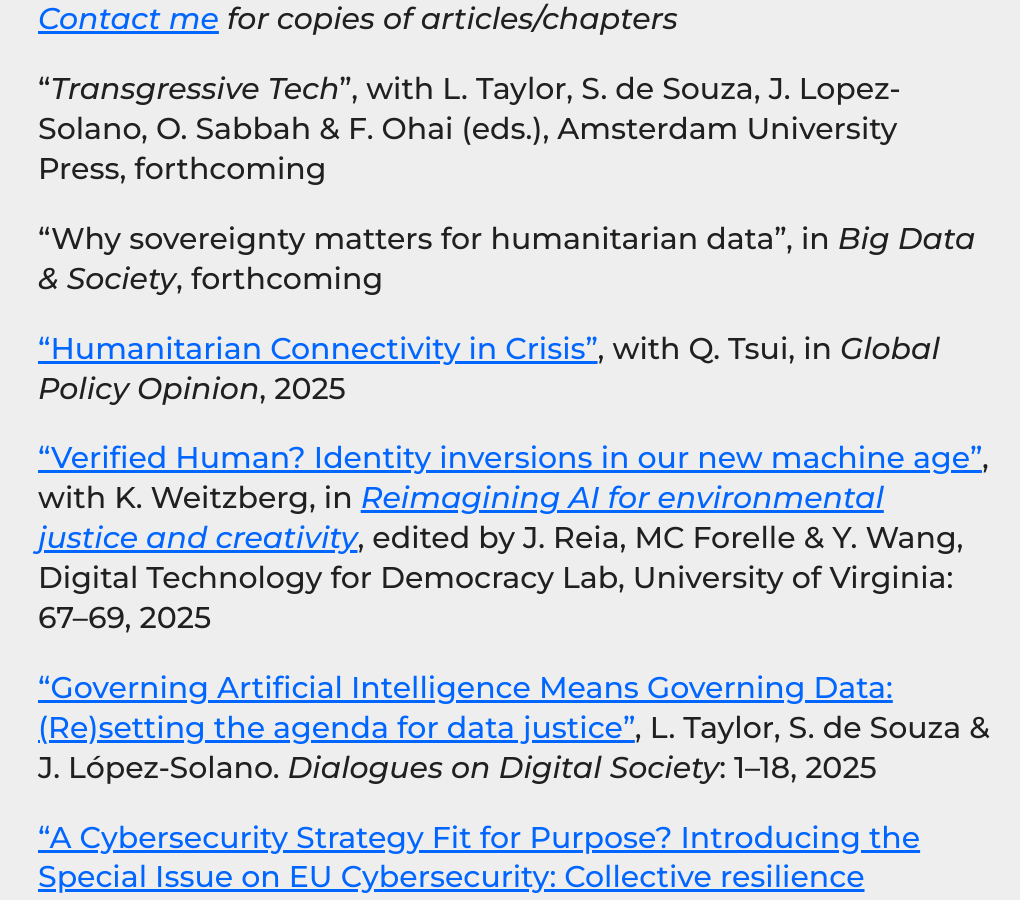
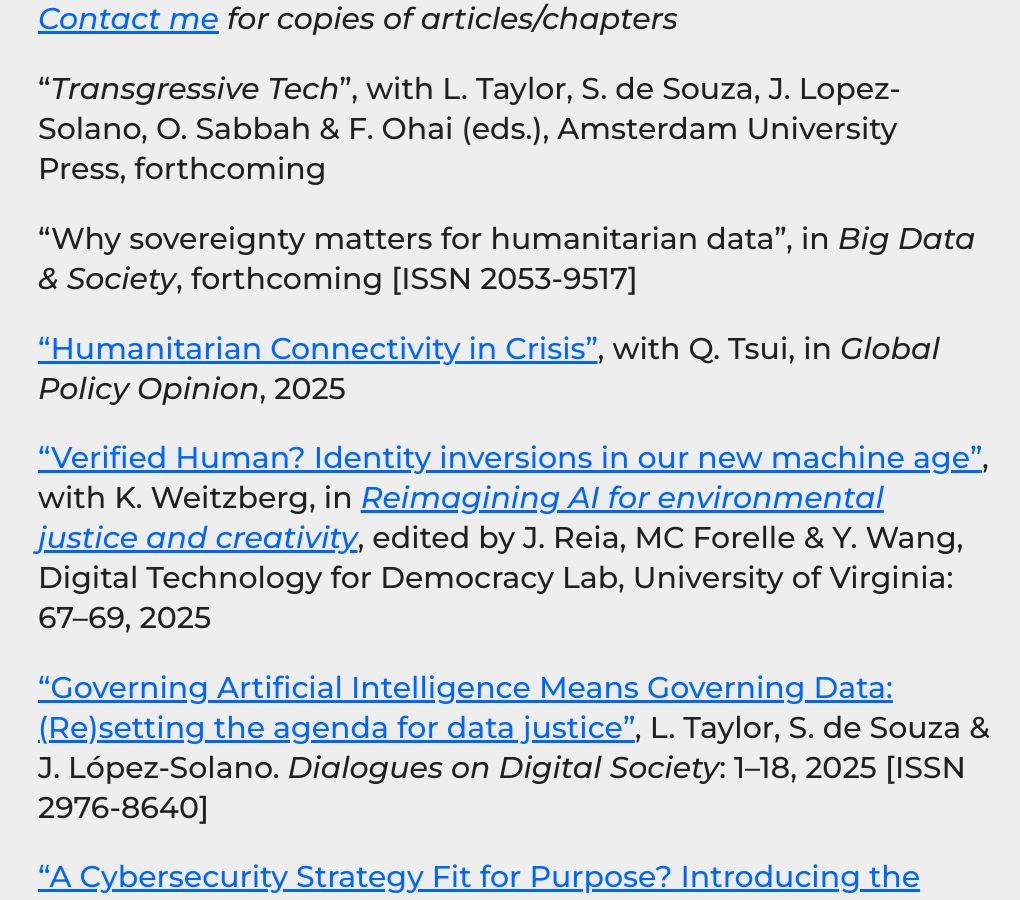
Before and after one commit to haroonalrasheed/641a, a Jekyll site: the page built from selected-publications/index.md, in a window 1280 px wide and 900 px high, scrolled down 319 px. Shown: the whole window, without its empty margins (126-1146 px from the left). Built offline with Jekyll 4.4.1, drawn with Linux system fonts in a browser that asks for light colours; some of the changed text lies outside the part shown.

Commit message:
Update index.md

```diff
--- a/selected-publications/index.md
+++ b/selected-publications/index.md
@@ -8,15 +8,15 @@ _[Contact me](mailto:a.k.martin@alumni.lse.ac.uk) for copies of articles/chapter
 
 "_Transgressive Tech_", with L. Taylor, S. de Souza, J. Lopez-Solano, O. Sabbah & F. Ohai (eds.), Amsterdam University Press, forthcoming
 
-"Why sovereignty matters for humanitarian data", in _Big Data & Society_, forthcoming
+"Why sovereignty matters for humanitarian data", in _Big Data & Society_, forthcoming [ISSN 2053-9517]
 
 ["Humanitarian Connectivity in Crisis"](https://www.globalpolicyjournal.com/blog/02/06/2025/humanitarian-connectivity-crisis), with Q. Tsui, in _Global Policy Opinion_, 2025
 
 ["Verified Human? Identity inversions in our new machine age"](https://sixfouronea.net/Reimagining_AI_verified_human.pdf), with K. Weitzberg, in [_Reimagining AI for environmental justice and creativity_](https://doi.org/10.18130/03df-zn30), edited by J. Reia, MC Forelle & Y. Wang, Digital Technology for Democracy Lab, University of Virginia: 67–69, 2025
 
-["Governing Artificial Intelligence Means Governing Data: (Re)setting the agenda for data justice"](https://doi.org/10.1177/29768640241306800), L. Taylor, S. de Souza & J. López-Solano. _Dialogues on Digital Society_: 1–18, 2025
+["Governing Artificial Intelligence Means Governing Data: (Re)setting the agenda for data justice"](https://doi.org/10.1177/29768640241306800), L. Taylor, S. de Souza & J. López-Solano. _Dialogues on Digital Society_: 1–18, 2025 [ISSN 2976-8640]
 
-["A Cybersecurity Strategy Fit for Purpose? Introducing the Special Issue on EU Cybersecurity: Collective resilience through regulation"](https://doi.org/10.1016/j.clsr.2024.106104), with G. van Dijck, I. Kamara, A. Tamò-Larrieux & P. Wolters. _Computer Law & Security Review_: 1–3, 2025
+["A Cybersecurity Strategy Fit for Purpose? Introducing the Special Issue on EU Cybersecurity: Collective resilience through regulation"](https://doi.org/10.1016/j.clsr.2024.106104), with G. van Dijck, I. Kamara, A. Tamò-Larrieux & P. Wolters. _Computer Law & Security Review_: 1–3, 2025 [ISSN 2212-4748]
 
 ["Synthetic Data, Synthetic Media, and Surveillance"](https://ojs.library.queensu.ca/index.php/surveillance-and-society/article/view/18334), with B. Newell. _Surveillance & Society_ 22(4): 448–452, 2024 [ISSN 1477-7487]
 
```
